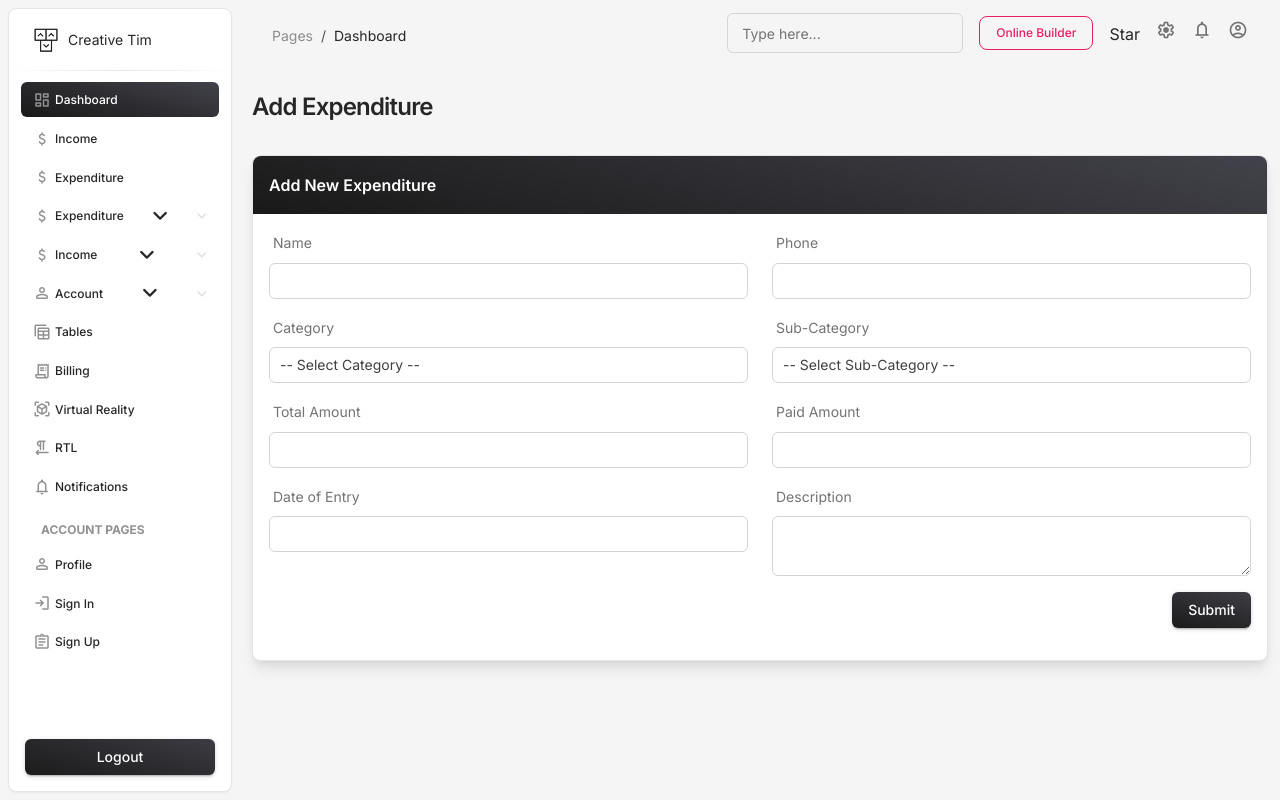
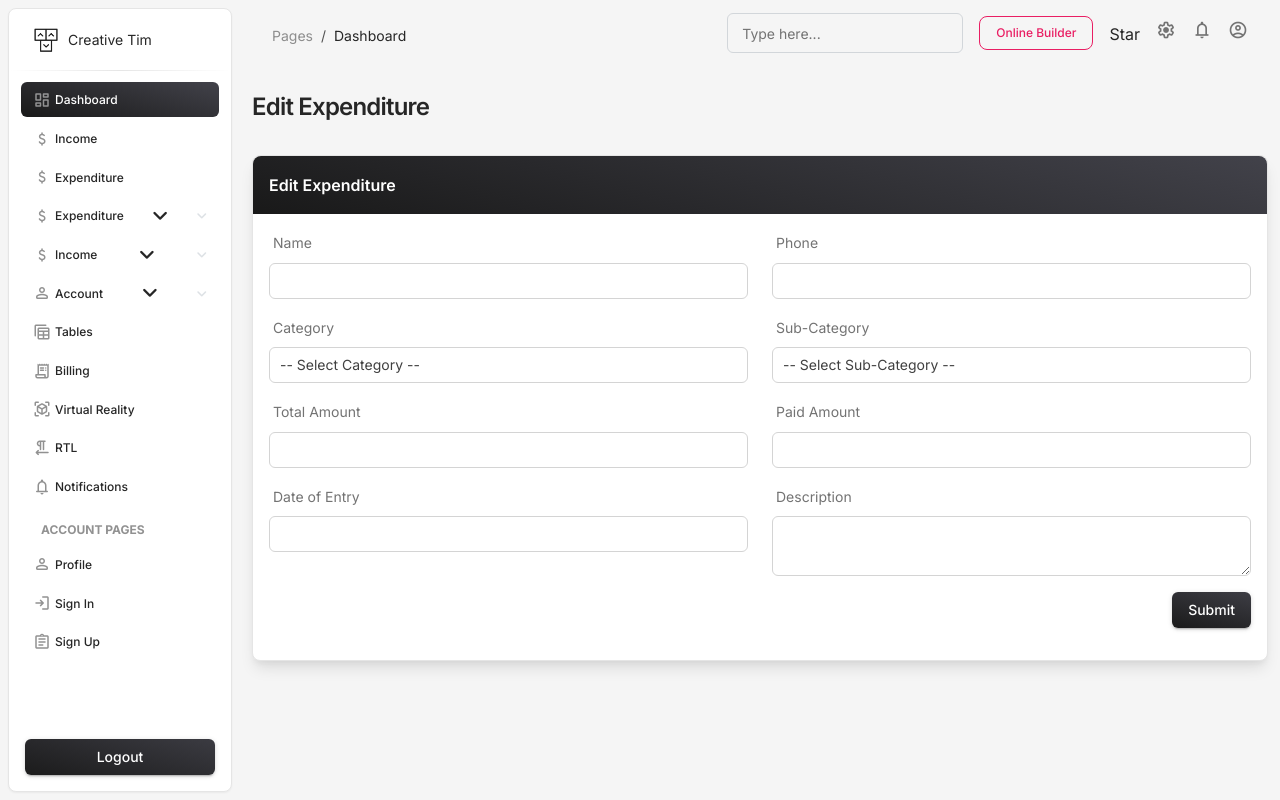
Before and after one commit to UKY171991/account.softpromis.com, a PHP site: page /edit-expenditure.php in a window 1280 px wide. Run offline with PHP 8.4, Linux system fonts and the light colour scheme; the visitor is signed in with stand-in values (Sample User, id 1); data that the repository does not hold is empty; some libraries are stand-ins or nearby versions.

Commit message:
Update edit-expenditure.php

```diff
--- a/edit-expenditure.php
+++ b/edit-expenditure.php
@@ -24,7 +24,7 @@ if (isset($_POST['category_id'])) {
 <head>
     <meta charset="utf-8">
     <meta name="viewport" content="width=device-width, initial-scale=1">
-    <title>Add Expenditure</title>
+    <title>Edit Expenditure</title>
     <link rel="stylesheet" type="text/css" href="https://fonts.googleapis.com/css?family=Inter:300,400,500,600,700,900" />
     <link href="assets/css/nucleo-icons.css" rel="stylesheet" />
     <link href="assets/css/nucleo-svg.css" rel="stylesheet" />
@@ -44,7 +44,7 @@ if (isset($_POST['category_id'])) {
         <div class="container-fluid py-4">
             <div class="row">
                 <div class="col-12">
-                    <h4 class="text-dark">Add Expenditure</h4>
+                    <h4 class="text-dark">Edit Expenditure</h4>
                 </div>
             </div>
 
@@ -72,7 +72,7 @@ if (isset($_POST['category_id'])) {
                 <div class="col-md-12">
                     <div class="card shadow-lg">
                         <div class="card-header bg-gradient-dark text-white d-flex align-items-center">
-                            <h6 class="mb-0 text-white">Add New Expenditure</h6>
+                            <h6 class="mb-0 text-white">Edit Expenditure</h6>
                         </div>
                         <div class="card-body">
                             <form action="update-expenditure.php" method="POST">
```
